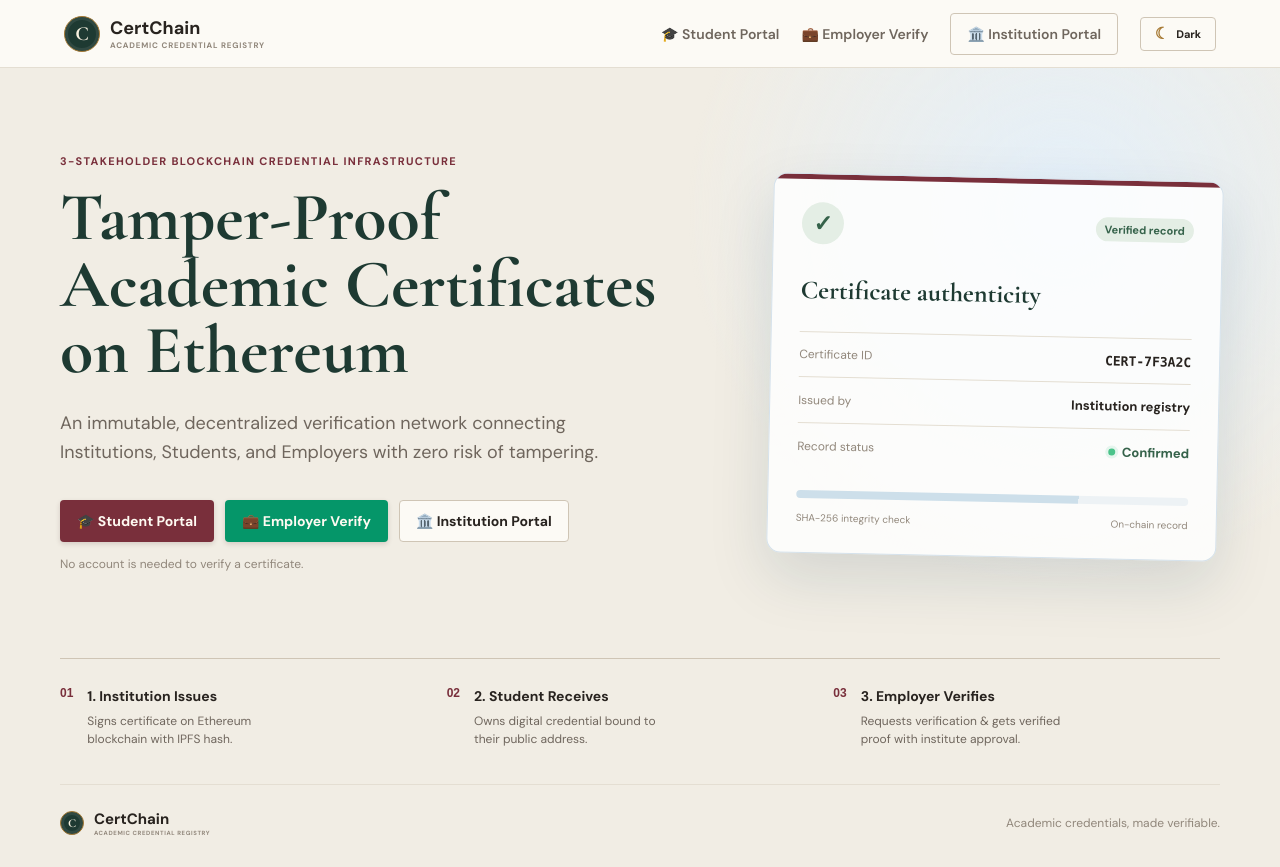
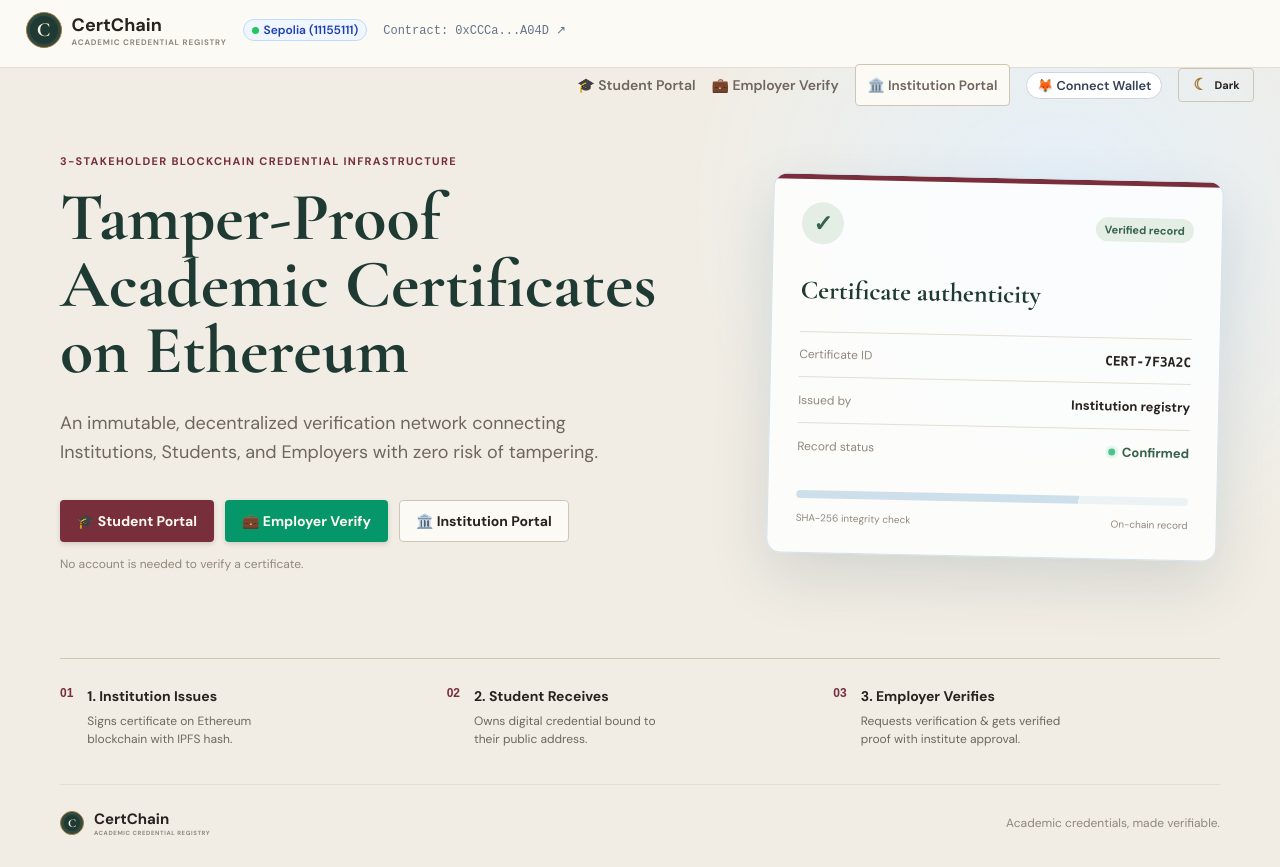
Before and after one commit to VivekShukla-2504/Certchain-2.0, a React (Create React App) app in the folder frontend/: page / in a window 1280 px wide. Built offline with nearby package versions, Linux system fonts and the light colour scheme; no server answers.

Commit message:
feat: complete on-chain tamper check queue for institute and Web3 Sepolia topbar

```diff
--- a/frontend/src/components/Layout.js
+++ b/frontend/src/components/Layout.js
@@ -1,6 +1,9 @@
-import React, { useState } from "react";
+import React, { useState, useEffect } from "react";
 import { Link, NavLink, useLocation } from "react-router-dom";
 import { Brand, Button, ThemeToggle } from "./UI";
+import { getConnectedWallet, connectMetaMaskWallet } from "../utils/web3";
+
+const CONTRACT_ADDRESS = "0xCCCa30A14ff8189EC5d4f677C3b6dbd4Eb21A04D";
 
 function getInstitution() {
   try {
@@ -21,13 +24,129 @@ function NavItem({ to, label, icon }) {
 
 export function PublicHeader() {
   const location = useLocation();
+  const [walletAddress, setWalletAddress] = useState("");
+  const institution = getInstitution();
+
+  useEffect(() => {
+    let active = true;
+    getConnectedWallet().then((addr) => {
+      if (active && addr) setWalletAddress(addr);
+    });
+
+    if (typeof window !== "undefined" && window.ethereum) {
+      const handleAccountsChanged = (accounts) => {
+        if (active) setWalletAddress(accounts[0] || "");
+      };
+      window.ethereum.on("accountsChanged", handleAccountsChanged);
+      return () => {
+        active = false;
+        if (window.ethereum.removeListener) {
+          window.ethereum.removeListener("accountsChanged", handleAccountsChanged);
+        }
+      };
+    }
+  }, []);
+
+  async function handleConnect() {
+    try {
+      const addr = await connectMetaMaskWallet();
+      setWalletAddress(addr);
+    } catch (err) {
+      alert(err.message);
+    }
+  }
+
   return (
-    <header className="topbar public-topbar">
-      <Link to="/verify" className="brand-link"><Brand /></Link>
-      <nav className="nav-links" aria-label="Primary navigation">
-        <NavLink className={({ isActive }) => isActive ? "active" : ""} to="/student">🎓 Student Portal</NavLink>
-        <NavLink className={({ isActive }) => isActive ? "active" : ""} to="/verify">💼 Employer Verify</NavLink>
-        <Link to="/login" className="button button-secondary topbar-signin">🏛️ Institution Portal</Link>
+    <header className="topbar public-topbar" style={{ display: "flex", alignItems: "center", flexWrap: "wrap", gap: "1rem", padding: "0.75rem 2vw" }}>
+      <div style={{ display: "flex", alignItems: "center", gap: "1rem" }}>
+        <Link to="/" className="brand-link"><Brand /></Link>
+        <span
+          style={{
+            display: "inline-flex",
+            alignItems: "center",
+            gap: "5px",
+            padding: "2px 8px",
+            borderRadius: "9999px",
+            background: "#eff6ff",
+            border: "1px solid #bfdbfe",
+            color: "#1e40af",
+            fontSize: "0.75rem",
+            fontWeight: 600
+          }}
+          title="Connected to Ethereum Sepolia Testnet"
+        >
+          <span style={{ width: 7, height: 7, borderRadius: "50%", background: "#22c55e" }} />
+          Sepolia (11155111)
+        </span>
+        <a
+          href={`https://sepolia.etherscan.io/address/${CONTRACT_ADDRESS}`}
+          target="_blank"
+          rel="noreferrer"
+          style={{ fontSize: "0.75rem", color: "#64748b", textDecoration: "none", fontFamily: "monospace" }}
+          title="Inspect CertificateRegistry Smart Contract on Etherscan"
+        >
+          Contract: {CONTRACT_ADDRESS.slice(0, 6)}...{CONTRACT_ADDRESS.slice(-4)} ↗
+        </a>
+      </div>
+
+      <nav className="nav-links" aria-label="Primary navigation" style={{ display: "flex", alignItems: "center", gap: "1rem", marginLeft: "auto", flexWrap: "wrap" }}>
+        <NavLink className={({ isActive }) => isActive ? "active" : ""} to="/student" style={{ fontWeight: 600 }}>
+          🎓 Student Portal
+        </NavLink>
+        <NavLink className={({ isActive }) => isActive ? "active" : ""} to="/verify" style={{ fontWeight: 600 }}>
+          💼 Employer Verify
+        </NavLink>
+        {institution ? (
+          <Link to="/dashboard" className="button button-secondary topbar-signin" style={{ padding: "0.35rem 0.75rem", fontSize: "0.85rem" }}>
+            🏛️ Dashboard ({institution.name?.slice(0, 12)}...)
+          </Link>
+        ) : (
+          <Link to="/login" className="button button-secondary topbar-signin" style={{ padding: "0.35rem 0.75rem", fontSize: "0.85rem" }}>
+            🏛️ Institution Portal
+          </Link>
+        )}
+
+        {walletAddress ? (
+          <span
+            style={{
+              display: "inline-flex",
+              alignItems: "center",
+              gap: "5px",
+              padding: "4px 10px",
+              borderRadius: "9999px",
+              background: "#ecfdf5",
+              border: "1px solid #86efac",
+              color: "#166534",
+              fontSize: "0.8rem",
+              fontFamily: "monospace",
+              fontWeight: 600
+            }}
+            title={`Connected MetaMask Account: ${walletAddress}`}
+          >
+            🦊 {walletAddress.slice(0, 6)}...{walletAddress.slice(-4)}
+          </span>
+        ) : (
+          <button
+            type="button"
+            onClick={handleConnect}
+            style={{
+              display: "inline-flex",
+              alignItems: "center",
+              gap: "5px",
+              padding: "4px 10px",
+              borderRadius: "9999px",
+              background: "#ffffff",
+              border: "1px solid #cbd5e1",
+              color: "#334155",
+              fontSize: "0.8rem",
+              cursor: "pointer",
+              fontWeight: 600
+            }}
+          >
+            🦊 Connect Wallet
+          </button>
+        )}
+
         <ThemeToggle />
       </nav>
       <span className="mobile-current" aria-label="Current page">{location.pathname === "/verify" ? "Verification" : "CertChain"}</span>
@@ -64,7 +183,7 @@ export function AppSidebar({ mobileOpen, onClose }) {
           <NavItem to="/verify" label="Verify certificate" icon="⌕" />
         </nav>
         <div className="sidebar-footer">
-          <div className="chain-status"><span className="status-dot" /> Network connected</div>
+          <div className="chain-status"><span className="status-dot" /> Sepolia Connected</div>
           <div className="sidebar-profile"><span className="profile-avatar">{initials}</span><span><strong>{institution?.name || "Institution admin"}</strong><small>{institution?.institutionId || "Account"}</small></span></div>
           <button className="sidebar-logout" onClick={() => { localStorage.removeItem("certchain_token"); localStorage.removeItem("certchain_institution"); window.location.href = "/verify"; }}>Sign out</button>
         </div>
@@ -84,7 +203,21 @@ export function AuthenticatedLayout({ children }) {
         <header className="workspace-header">
           <button className="mobile-menu-button" onClick={() => setMobileOpen(true)} aria-label="Open navigation">☰</button>
           <div className="breadcrumbs"><Link to="/dashboard">Workspace</Link><span>/</span><strong>{pageTitle}</strong></div>
-          <div className="workspace-header-actions"><span className="header-network"><span className="status-dot" /> Ethereum Network</span><ThemeToggle /></div>
+          <div className="workspace-header-actions">
+            <span className="header-network" style={{ display: "inline-flex", alignItems: "center", gap: "6px" }}>
+              <span className="status-dot" style={{ background: "#22c55e" }} />
+              Ethereum Sepolia (11155111)
+            </span>
+            <a
+              href={`https://sepolia.etherscan.io/address/${CONTRACT_ADDRESS}`}
+              target="_blank"
+              rel="noreferrer"
+              style={{ fontSize: "0.8rem", color: "var(--cc-blue)", textDecoration: "underline", fontFamily: "monospace" }}
+            >
+              Contract ↗
+            </a>
+            <ThemeToggle />
+          </div>
         </header>
         {children}
       </main>
--- a/frontend/src/utils/web3.js
+++ b/frontend/src/utils/web3.js
@@ -2,6 +2,18 @@
  * Ethereum Sepolia Web3 & MetaMask Helper Utility
  * Connects directly to the user's authentic Sepolia wallet address
  */
+
+export async function getConnectedWallet() {
+  if (typeof window !== "undefined" && window.ethereum) {
+    try {
+      const accounts = await window.ethereum.request({ method: "eth_accounts" });
+      return accounts && accounts.length > 0 ? accounts[0] : null;
+    } catch {
+      return null;
+    }
+  }
+  return null;
+}
 
 export async function connectMetaMaskWallet() {
   if (typeof window !== "undefined" && window.ethereum) {
```
Also changed, not shown: frontend/src/pages/Dashboard.js (+74 -1 lines), 2 other files (tests, documents, lock files or other folders).
